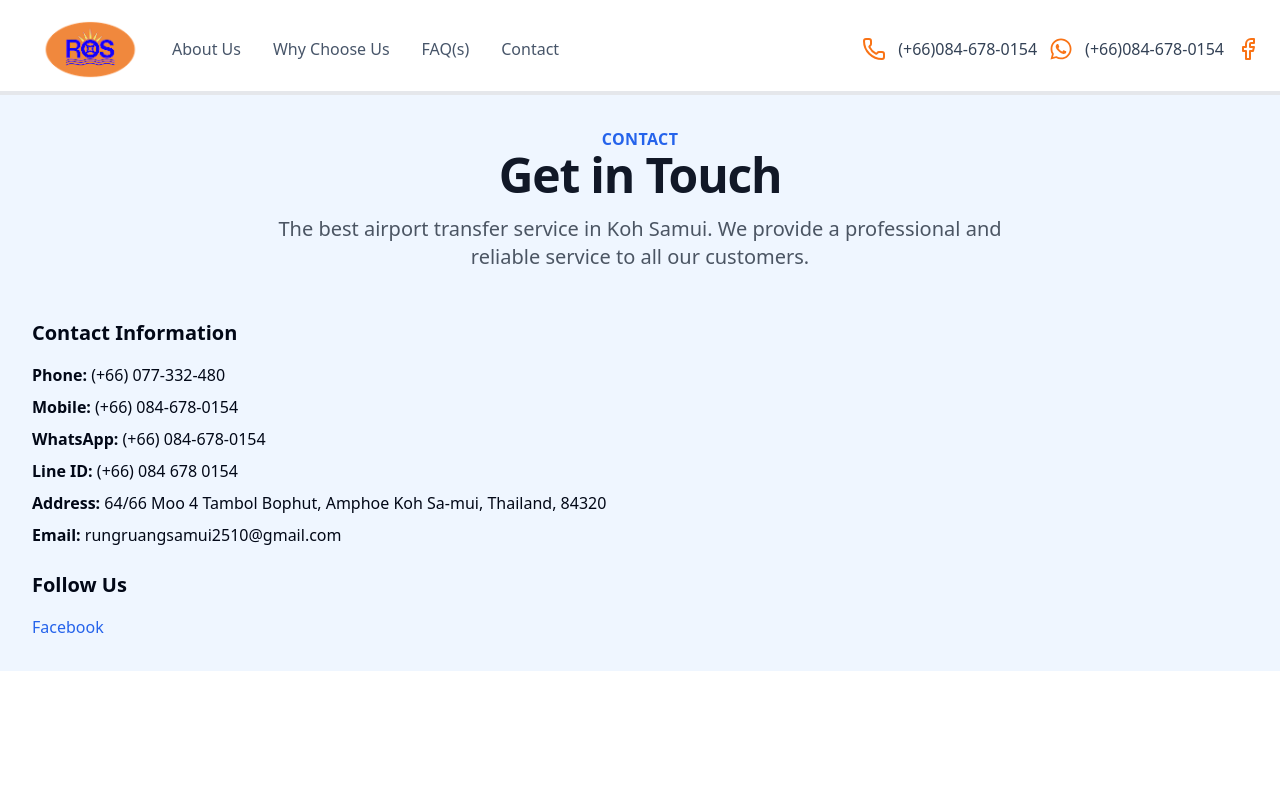
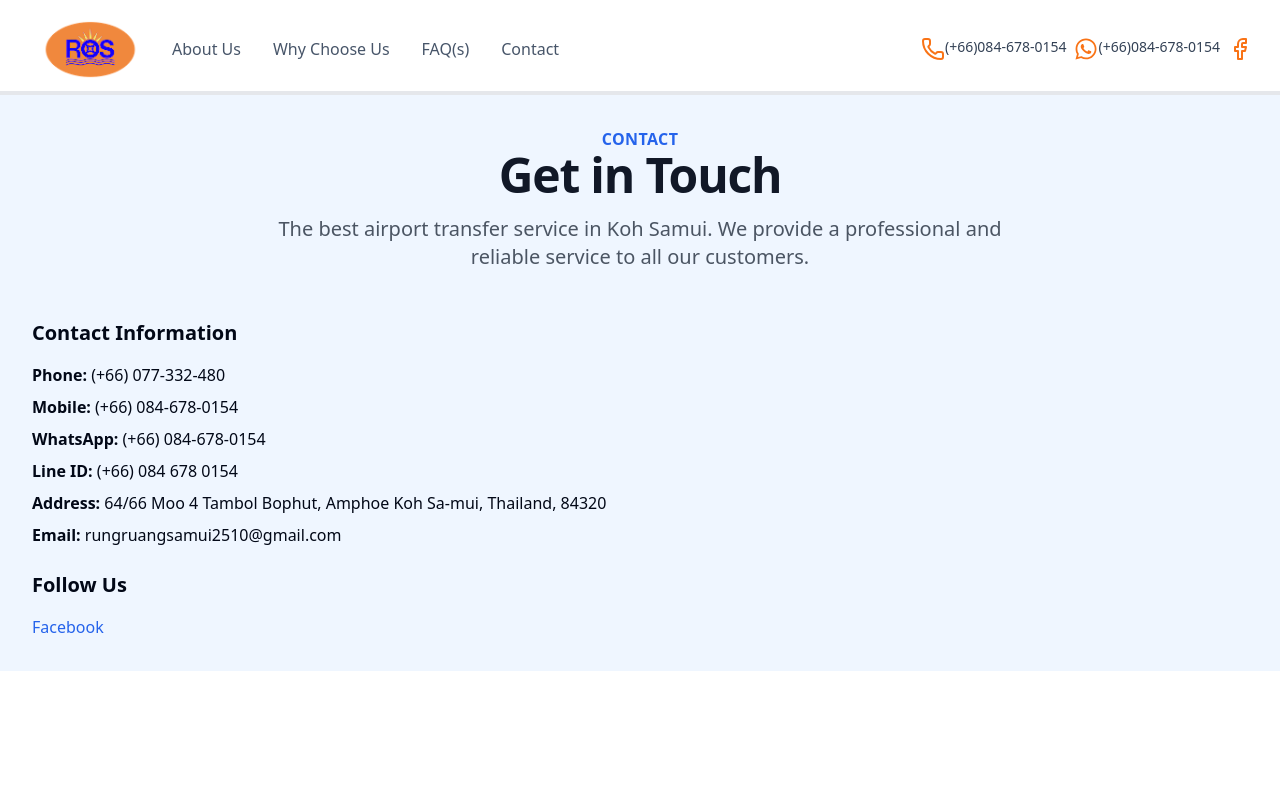
Before and after one commit to psinthorn/locoride, a Next.js app in the folder frontend/: page /contact in a window 1280 px wide. Shown: the top 800 px of the page. Built offline with nearby package versions, Linux system fonts and the light colour scheme.

Commit message:
update navbar icon

```diff
--- a/frontend/components/layout/Header.js
+++ b/frontend/components/layout/Header.js
@@ -90,10 +90,11 @@ const Header = () => {
         </div>
 
         <div className="">
-          <div className='hidden lg:flex gap-3 text-slate-700'>
-            <Phone size='24' color='#f97316'/><span>(+66)084-678-0154</span>
-            <FaWhatsapp size='24' color='#f97316'/><span>(+66)084-678-0154</span>
-            <Link href="https://www.facebook.com/profile.php?id=100076740563309" target='_blank'>
+          <div className='hidden gap-0 lg:flex text-slate-700'>
+
+            <Phone size='24' color='#f97316' className='gap-0'/><span className='text-sm pr-2'>(+66)084-678-0154</span>
+            <FaWhatsapp size='24' color='#f97316' className='gap-0'/><span className='text-sm pr-2'>(+66)084-678-0154</span>
+            <Link href="https://www.facebook.com/profile.php?id=100076740563309" target='_blank' className='gap-0 pr-2'>
             <Facebook size='24' color='#f97316' />
             </Link>
           </div>
```
